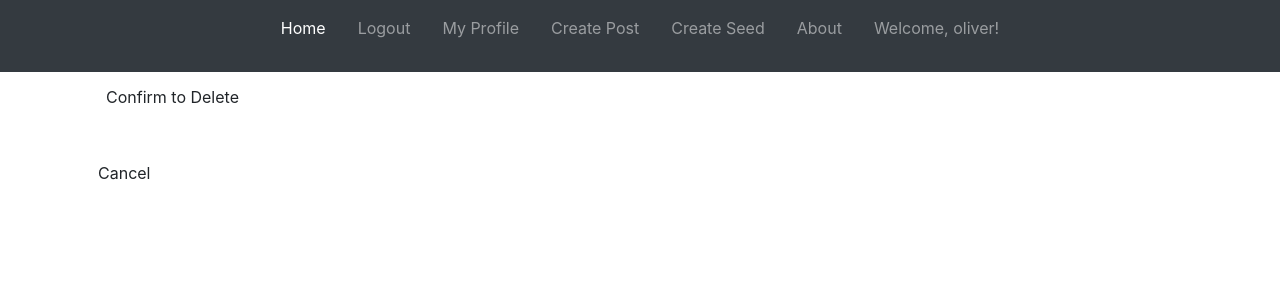
After one commit to frivolous-impulsor/projTree, a Django app: page /seed/3/delete/ in a window 1280 px wide. The commit adds this page. Shown: the top 300 px of the page. Run offline with Django 5.2, Linux system fonts and the light colour scheme; a user stored in the database is signed in; data comes from the database, SQL or seed files in the repository; both versions use the stored data as it was after the commit; some libraries are stand-ins or nearby versions.

Commit message:
seed update delete views

```diff
--- a/post/templates/post/base.html
+++ b/post/templates/post/base.html
@@ -20,7 +20,7 @@
           <div class="collapse navbar-collapse" id="navbarNavDropdown">
             <ul class="navbar-nav mx-auto">
               <li class="nav-item">
-                <a class="nav-link mx-2 active" aria-current="page" href="{% url 'posts' %}">Home</a>
+                <a class="nav-link mx-2 active" aria-current="page" href="{% url 'seed_list' %}">Home</a>
               </li>
               {% if user.is_authenticated %}
               <li class="nav-item">
--- a/post/views.py
+++ b/post/views.py
@@ -19,7 +19,7 @@ class PostDetailView(DetailView): #temp_name = post_detail.html, context_object_
 
 class PostCreateView(LoginRequiredMixin, CreateView):
     model = Post
-    fields = ['title', 'content', 'year']
+    fields = ['title', 'content']
 
     def form_valid(self, form):
         form.instance.author = self.request.user
@@ -31,10 +31,10 @@ class PostUpdateView(LoginRequiredMixin, UserPassesTestMixin, UpdateView):
     def form_valid(self, form):
         form.instance.author = self.request.user
         return super().form_valid(form)
-
     def test_func(self) -> bool | None: #ensure current user only edits their posts
         post = self.get_object()
         return post.author == self.request.user
+
 
 class PostDeleteView(LoginRequiredMixin, UserPassesTestMixin, DeleteView):
     model = Post
--- a/projTree/urls.py
+++ b/projTree/urls.py
@@ -24,8 +24,8 @@ from django.conf.urls.static import static
 
 urlpatterns = [
     path('admin/', admin.site.urls),
+    path('seed/', include('seed.urls')),
     path('', post_views.PostListView.as_view(), name='posts'),
-    path('seed/', include('seed.urls')),
     path('posts/<username>', post_views.UserPostListView.as_view(), name='user_posts'),
     path('post/<int:pk>', post_views.PostDetailView.as_view(), name='post_detail'),
     path('post/new/', post_views.PostCreateView.as_view(), name='post_create'),
--- /dev/null
+++ b/seed/templates/seed/seed_confirm_delete.html
@@ -0,0 +1,18 @@
+{% extends "post/base.html" %}
+{% load crispy_forms_tags %}
+{% block content %}
+
+    <div>
+        <form method="POST">
+            {%csrf_token%}
+            <div class="form-group">
+                <button class="btn alert" type="submit">
+                    Confirm to Delete
+                </button>
+            </div>
+            <div class="form-group">
+                <a class="btn" href="{% url 'seed_detail' seed.id %}">Cancel</a>
+            </div>
+        </form>
+
+{% endblock %}
--- a/seed/templates/seed/seed_form.html
+++ b/seed/templates/seed/seed_form.html
@@ -10,7 +10,7 @@
             </fieldset>
             <div class="form-group">
                 <button class="btn" type="submit">
-                    Create Seed Archive
+                    Confirm Seed File
                 </button>
             </div>
         </form>
--- a/seed/templates/seed/seed_list.html
+++ b/seed/templates/seed/seed_list.html
@@ -2,8 +2,8 @@
 {% block content %}
     <div class="row">
         {% for seed in seeds %}
-        <div class="col-sm">
-            <a class="font-weight-bold" href=" ">{{ seed.seedName }}</a>
+        <div class="col-sm border border-primary">
+            <a class="font-weight-bold" href="{% url 'seed_detail' seed.id %} ">{{ seed.seedName }}</a>
             <a href="">{{ seed.author }}</a>
             <a href=""><img style="width: 10rem;" class="img_fluid rounded mx-auto d-block " src="{{ seed.seedImg.url }}" alt="{{ seed.seedName }} image"></a>
         </div>
--- a/seed/urls.py
+++ b/seed/urls.py
@@ -1,10 +1,10 @@
 from django.urls import path
-from .views import SeedsListView, SeedDetailView, SeedCreateView
-from django.conf import settings
-from django.conf.urls.static import static
+from .views import SeedsListView, SeedDetailView, SeedCreateView, SeedUpdateView,SeedDeleteView
 
 urlpatterns = [
     path('', SeedsListView.as_view(), name='seed_list'),
     path('<int:pk>/', SeedDetailView.as_view(), name='seed_detail'),
     path('create/', SeedCreateView.as_view(), name='seed_form'),
+    path('<int:pk>/update/', SeedUpdateView.as_view(), name='seed_update'),
+    path('<int:pk>/delete/', SeedDeleteView.as_view(), name='seed_delete'),
 ]
--- a/seed/views.py
+++ b/seed/views.py
@@ -5,6 +5,7 @@ from django.views.generic import ListView, DetailView, CreateView, UpdateView, D
 from django.contrib.auth.models import User
 from django.contrib.auth.mixins import LoginRequiredMixin, UserPassesTestMixin
 from .models import Seed, Step
+from django.urls import reverse
 
 # Create your views here.
 class SeedsListView(ListView):
@@ -22,3 +23,17 @@ class SeedCreateView(LoginRequiredMixin, CreateView):
     def form_valid(self, form):
         form.instance.author = self.request.user
         return super().form_valid(form)
+
+class SeedUpdateView(LoginRequiredMixin, UserPassesTestMixin, UpdateView):
+    model = Seed
+    fields = ['seedName', 'content', 'seedImg', 'obtainTime', 'plantImg', 'growthRate', 'edibleFruit']
+    def test_func(self) -> bool | None: #ensure current user only edits their posts
+        post = self.get_object()
+        return post.author == self.request.user
+
+class SeedDeleteView(LoginRequiredMixin, UserPassesTestMixin, DeleteView):
+    model = Seed
+    success_url = '/seed/' #absolute url after localhost
+    def test_func(self) -> bool | None: #ensure current user only edits their posts
+        post = self.get_object()
+        return post.author == self.request.user
```
Also changed, not shown: seed/templates/seed/seed_detail.html (+8 -2 lines), db.sqlite3, media/plant_pics/IMG_0846.jpeg (added), media/plant_pics/IMG_0866.jpeg (added), media/seed_pics/IMG_0887_kIx0m32.jpeg (added), media/seed_pics/IMG_0894.jpeg (added).
